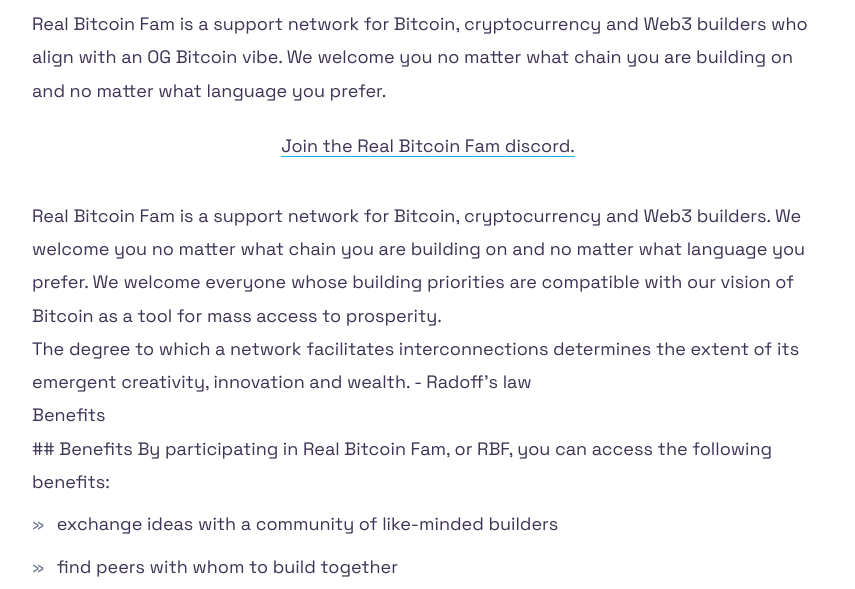
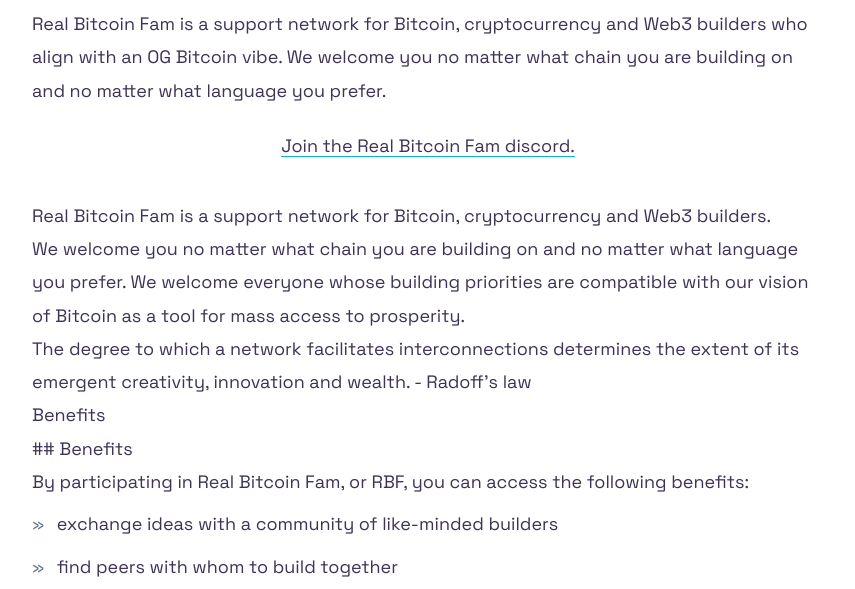
Before and after one commit to Panmoni/realbitcoinfam-www, an Astro site: page / in a window 1280 px wide. Shown: the part 191-780 px from the top of the page, without its empty margins (212-1067 px from the left). Built offline with nearby package versions, Linux system fonts and the light colour scheme; Astro itself is replaced by a stand-in of ours.

Commit message:
add project description 3

```diff
--- a/src/components/AboutTheTheme.astro
+++ b/src/components/AboutTheTheme.astro
@@ -2,16 +2,16 @@
 ---
 
 <div>
-  Real Bitcoin Fam is a support network for Bitcoin, cryptocurrency and Web3 builders.
+  <p>Real Bitcoin Fam is a support network for Bitcoin, cryptocurrency and Web3 builders.</p>
 
-  We welcome you no matter what chain you are building on and no matter what language you prefer. We welcome everyone whose building priorities are compatible with our vision of Bitcoin as a tool for mass access to prosperity.
+  <p>We welcome you no matter what chain you are building on and no matter what language you prefer. We welcome everyone whose building priorities are compatible with our vision of Bitcoin as a tool for mass access to prosperity.</p>
 
   <blockquote>The degree to which a network facilitates interconnections determines the extent of its emergent creativity, innovation and wealth. - Radoff’s law</blockquote>
 
   <h2>Benefits</h2>
   ## Benefits
 
-  By participating in Real Bitcoin Fam, or RBF, you can access the following benefits:
+  <p>By participating in Real Bitcoin Fam, or RBF, you can access the following benefits:</p>
 
   <ul>
     <li>exchange ideas with a community of like-minded builders</li>
```
